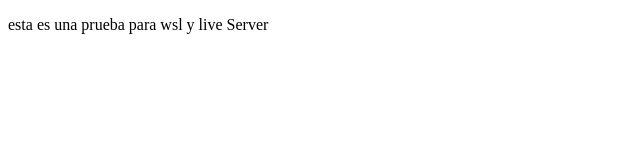
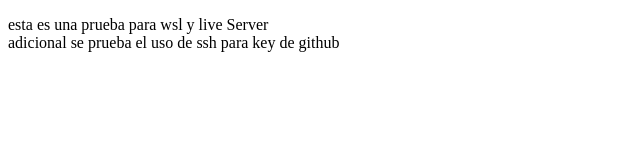
Before and after one commit to joseda2209/shhDemo, a plain HTML site: page index.html in a window 1280 px wide. Shown: the whole page, without its empty margins (0-640 px from the left). Drawn offline with Linux system fonts and the light colour scheme.

Commit message:
commit desde vsCode

```diff
--- a/index.html
+++ b/index.html
@@ -7,6 +7,7 @@
     <title>Hola Mundo</title>
 </head>
 <body>
-    <p>esta es una prueba para wsl y live Server</p>
+    <p>esta es una prueba para wsl y live Server<br>
+    adicional se prueba el uso de ssh para key de github</p>
 </body>
 </html>
```
